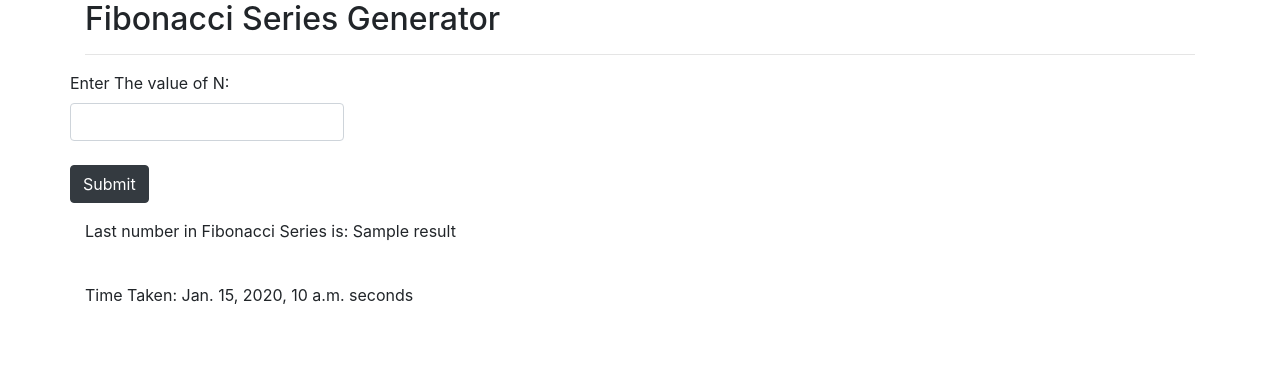
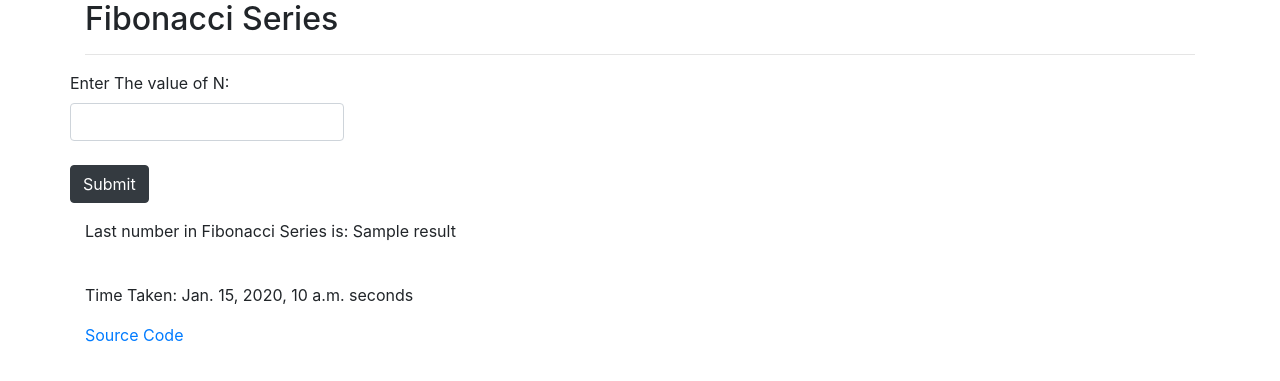
Before and after one commit to bhaumik1991/Fibonacci_app, a Django app: template fibo/templates/fibo/index.html in a window 1280 px wide. Shown: the part 56-437 px from the top of the page. Run offline with Django 3.2, Linux system fonts and the light colour scheme; the template is opened without the code that fills it: most values are stand-ins (such as "Sample title", 1, 10 or a date in 2020); some libraries are stand-ins or nearby versions.

Commit message:
fibonacci code

```diff
--- a/fibo/templates/fibo/index.html
+++ b/fibo/templates/fibo/index.html
@@ -5,7 +5,7 @@
             <div class="row">
                 <div class="col-md-12">
                     <div class="section-title">
-                        <h2>Fibonacci Series Generator</h2>
+                        <h2>Fibonacci Series</h2>
                         <hr>
                         <form action="" method="get">
                             <div class="form-group row">
@@ -19,6 +19,7 @@
                         <div>
                             <p>Last number in Fibonacci Series is: {{ result }}</p><br>
                             <p>Time Taken: {{ time_taken }} seconds</p>
+                            <a href="https://github.com/bhaumik1991/Fibonacci_app">Source Code</a>
                         </div>
                     </div>
                 </div>
```
